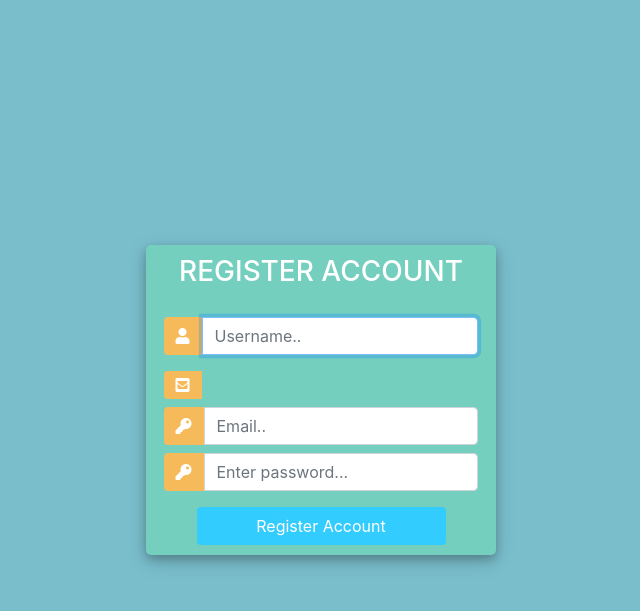
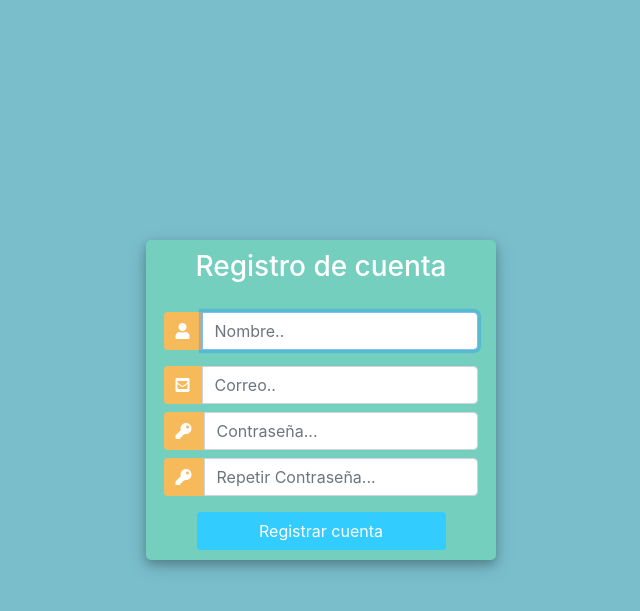
Before and after one commit to Grupo-2-IA-CC6409/web-parent-wsp, a Django app: page /register/ in a window 1280 px wide. Shown: the top 611 px of the page, without its empty margins (319-959 px from the left). Run offline with Django 4.2, Linux system fonts and the light colour scheme; some libraries are stand-ins or nearby versions.

Commit message:
Add placeholder

```diff
--- /dev/null
+++ b/myapp/forms.py
@@ -0,0 +1,8 @@
+from django.forms import ModelForm
+from django.contrib.auth.forms import UserCreationForm
+from django.contrib.auth.models import User
+
+class CreateUserForm(UserCreationForm):
+	class Meta:
+		model = User
+		fields = ['username', 'email', 'password1', 'password2']
--- a/myapp/templates/register.html
+++ b/myapp/templates/register.html
@@ -71,12 +71,11 @@
 		<div class="d-flex justify-content-center h-100">
 			<div class="user_card">
 				<div class="d-flex justify-content-center">
-					<h3 id="form-title">REGISTER ACCOUNT</h3>
+					<h3 id="form-title">Registro de cuenta</h3>
 				</div>
 				<div class="d-flex justify-content-center form_container">
 
 					<form method="POST" action="">
-						{% csrf_token %}
 						<div class="input-group mb-3">
 							<div class="input-group-append">
 								<span class="input-group-text"><i class="fas fa-user"></i></span>
@@ -103,7 +102,7 @@
 						</div>
 
 				   		<div class="d-flex justify-content-center mt-3 login_container">
-				 			<input class="btn login_btn" type="submit" value="Register Account">
+				 			<input class="btn login_btn" type="submit" value="Registrar cuenta">
 				   		</div>
 
 					</form>
@@ -121,10 +120,10 @@
 
 		//Query All input fields
 		var form_fields = document.getElementsByTagName('input')
-		form_fields[1].placeholder='Username..';
-		form_fields[2].placeholder='Email..';
-		form_fields[3].placeholder='Enter password...';
-		form_fields[4].placeholder='Re-enter Password...';
+		form_fields[0].placeholder='Nombre..';
+		form_fields[1].placeholder='Correo..';
+		form_fields[2].placeholder='Contraseña...';
+		form_fields[3].placeholder='Repetir Contraseña...';
 
 
 		for (var field in form_fields){
--- a/myapp/views.py
+++ b/myapp/views.py
@@ -3,11 +3,13 @@ from django.shortcuts import render
 
 from django.http import HttpResponse
 from django.contrib.auth.forms import UserCreationForm
+
+from myapp.forms import CreateUserForm
 # Create your views here.
 
 
 def register(request):
-    form = UserCreationForm()
+    form = CreateUserForm()
     context = {
         'form': form
     }
```
